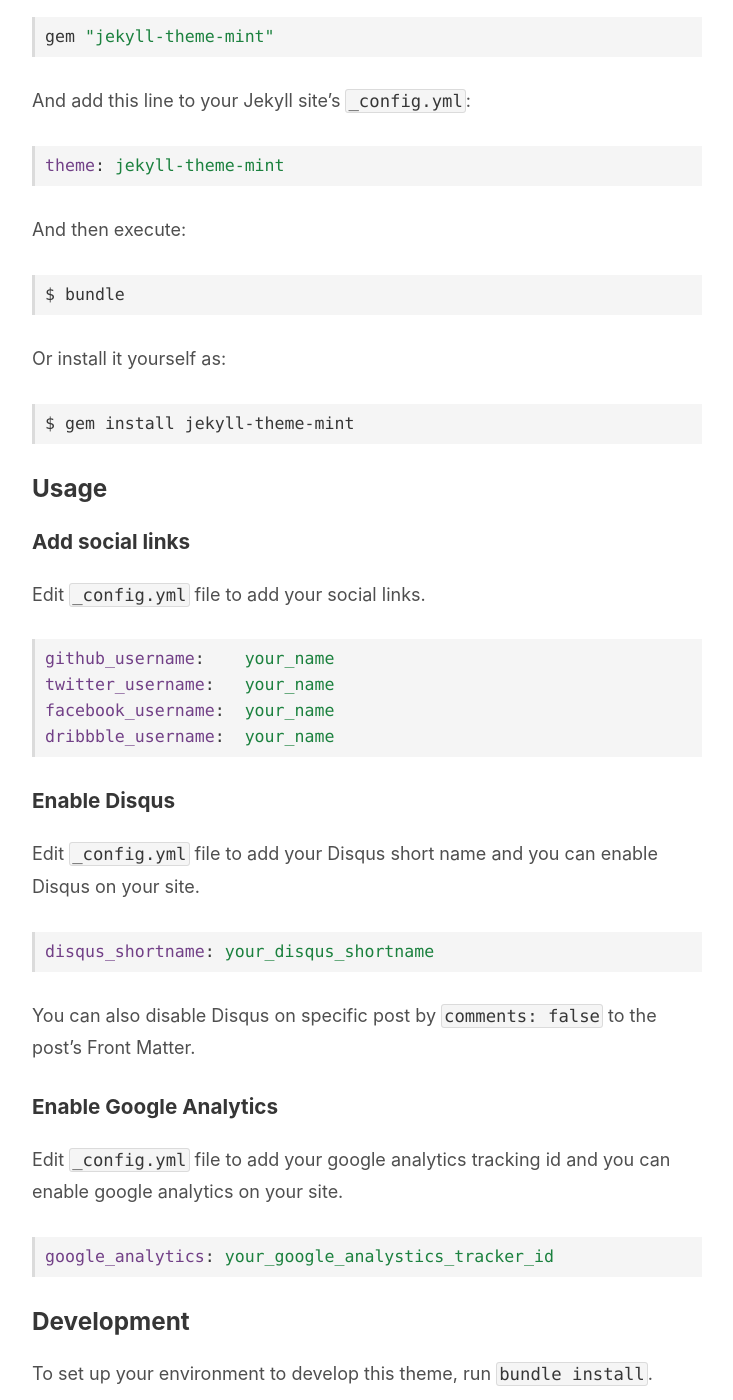
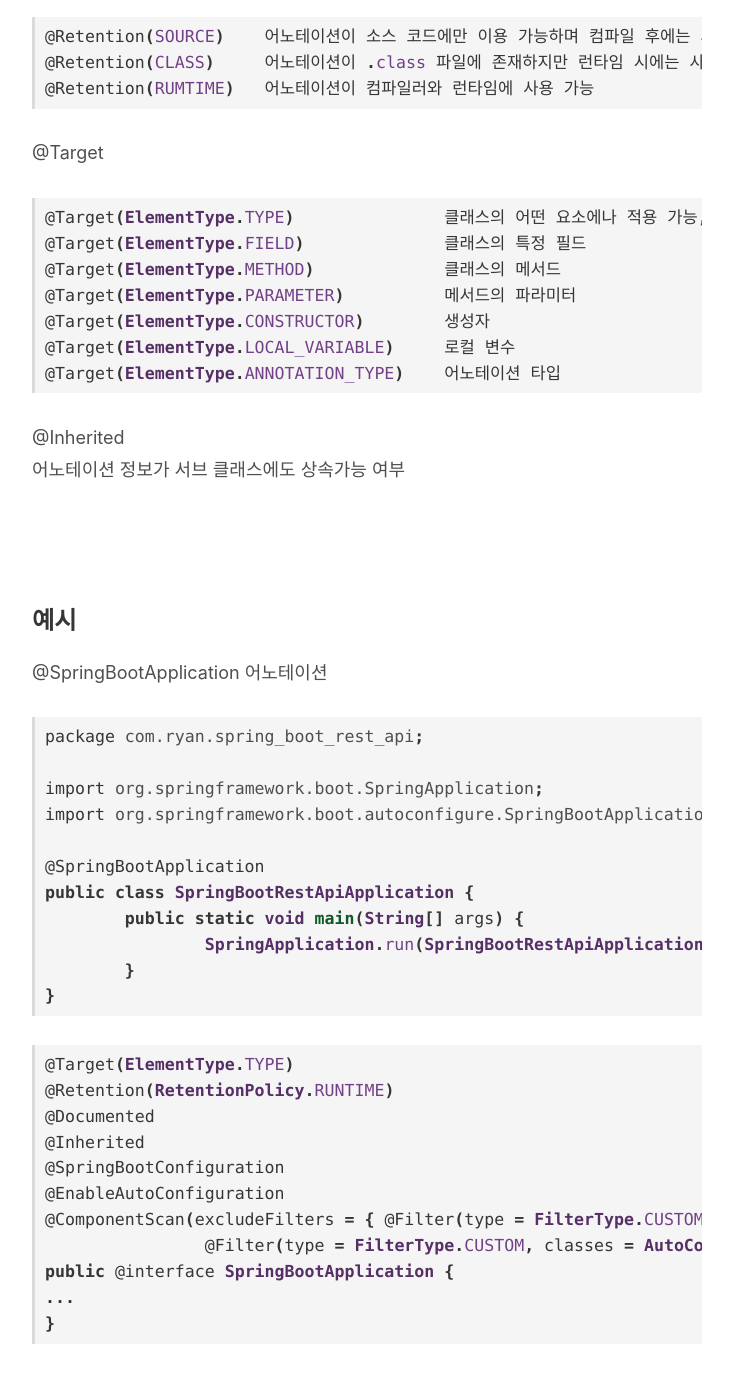
Before and after one commit to heedayday/heedayday.github.io, a Jekyll site: the page built from _posts/2025-01-10-@interface 활용.md, in a window 1280 px wide and 1400 px high, scrolled down 412 px. Shown: the whole window, without its empty margins (273-1006 px from the left). Built offline with Jekyll 4.4.1, drawn with Linux system fonts in a browser that asks for light colours; some of the changed text lies outside the part shown.

Commit message:
Update 2025-01-10-@interface 활용.md

````diff
--- a/_posts/2025-01-10-@interface 활용.md
+++ b/_posts/2025-01-10-@interface 활용.md
@@ -2,71 +2,66 @@
 layout: post
 ---
 
-A clean and responsive jekyll theme. Designing for legibility and accessibility.
+@interface를 사용하여 사용자 정의 어노테이션을 생성할 수 있다
 
-## Installation
+## 메타 어노테이션: 어노테이션을 위한 어노테이션
 
-Add this line to your Jekyll site's `Gemfile`:
+@Retention
+
+```java
+@Retention(SOURCE)    어노테이션이 소스 코드에만 이용 가능하며 컴파일 후에는 사라짐
+@Retention(CLASS)     어노테이션이 .class 파일에 존재하지만 런타임 시에는 사라짐
+@Retention(RUMTIME)   어노테이션이 컴파일러와 런타임에 사용 가능
+```
+
+@Target
+
+```java
+@Target(ElementType.TYPE)               클래스의 어떤 요소에나 적용 가능, 기본값
+@Target(ElementType.FIELD)              클래스의 특정 필드
+@Target(ElementType.METHOD)             클래스의 메서드
+@Target(ElementType.PARAMETER)          메서드의 파라미터
+@Target(ElementType.CONSTRUCTOR)        생성자
+@Target(ElementType.LOCAL_VARIABLE)     로컬 변수
+@Target(ElementType.ANNOTATION_TYPE)    어노테이션 타입
+```
+
+@Inherited<br>
+어노테이션 정보가 서브 클래스에도 상속가능 여부
 
 
-```ruby
-gem "jekyll-theme-mint"
+<br>
+<br>
+
+
+## 예시
+
+@SpringBootApplication 어노테이션
+
+```java
+package com.ryan.spring_boot_rest_api;
+
+import org.springframework.boot.SpringApplication;
+import org.springframework.boot.autoconfigure.SpringBootApplication;
+
+@SpringBootApplication
+public class SpringBootRestApiApplication {
+	public static void main(String[] args) {
+		SpringApplication.run(SpringBootRestApiApplication.class, args);
+	}
+}
 ```
 
-And add this line to your Jekyll site's `_config.yml`:
-
-```yaml
-theme: jekyll-theme-mint
+```java
+@Target(ElementType.TYPE)
+@Retention(RetentionPolicy.RUNTIME)
+@Documented
+@Inherited
+@SpringBootConfiguration
+@EnableAutoConfiguration
+@ComponentScan(excludeFilters = { @Filter(type = FilterType.CUSTOM, classes = TypeExcludeFilter.class),
+		@Filter(type = FilterType.CUSTOM, classes = AutoConfigurationExcludeFilter.class) })
+public @interface SpringBootApplication {
+...
+}
 ```
-
-And then execute:
-
-    $ bundle
-
-Or install it yourself as:
-
-    $ gem install jekyll-theme-mint
-
-## Usage
-
-### Add social links
-
-Edit `_config.yml` file to add your social links.
-
-```yaml
-github_username:    your_name
-twitter_username:   your_name
-facebook_username:  your_name
-dribbble_username:  your_name
-```
-
-### Enable Disqus
-
-Edit `_config.yml` file to add your Disqus short name and you can enable Disqus on your site.
-
-```yaml
-disqus_shortname: your_disqus_shortname
-```
-
-You can also disable Disqus on specific post by `comments: false` to the post's Front Matter.
-
-### Enable Google Analytics
-
-Edit `_config.yml` file to add your google analytics tracking id and you can enable google analytics on your site.
-
-```yaml
-google_analytics: your_google_analystics_tracker_id
-```
-
-
-## Development
-
-To set up your environment to develop this theme, run `bundle install`.
-
-For test, you can run `bundle exec jekyll serve` and open your browser at `http://localhost:4000`.
-
-For more information you can see here <https://jekyllrb.com/docs/themes/>.
-
-## License
-
-The theme is available as open source under the terms of the [MIT License](https://opensource.org/licenses/MIT).
````
